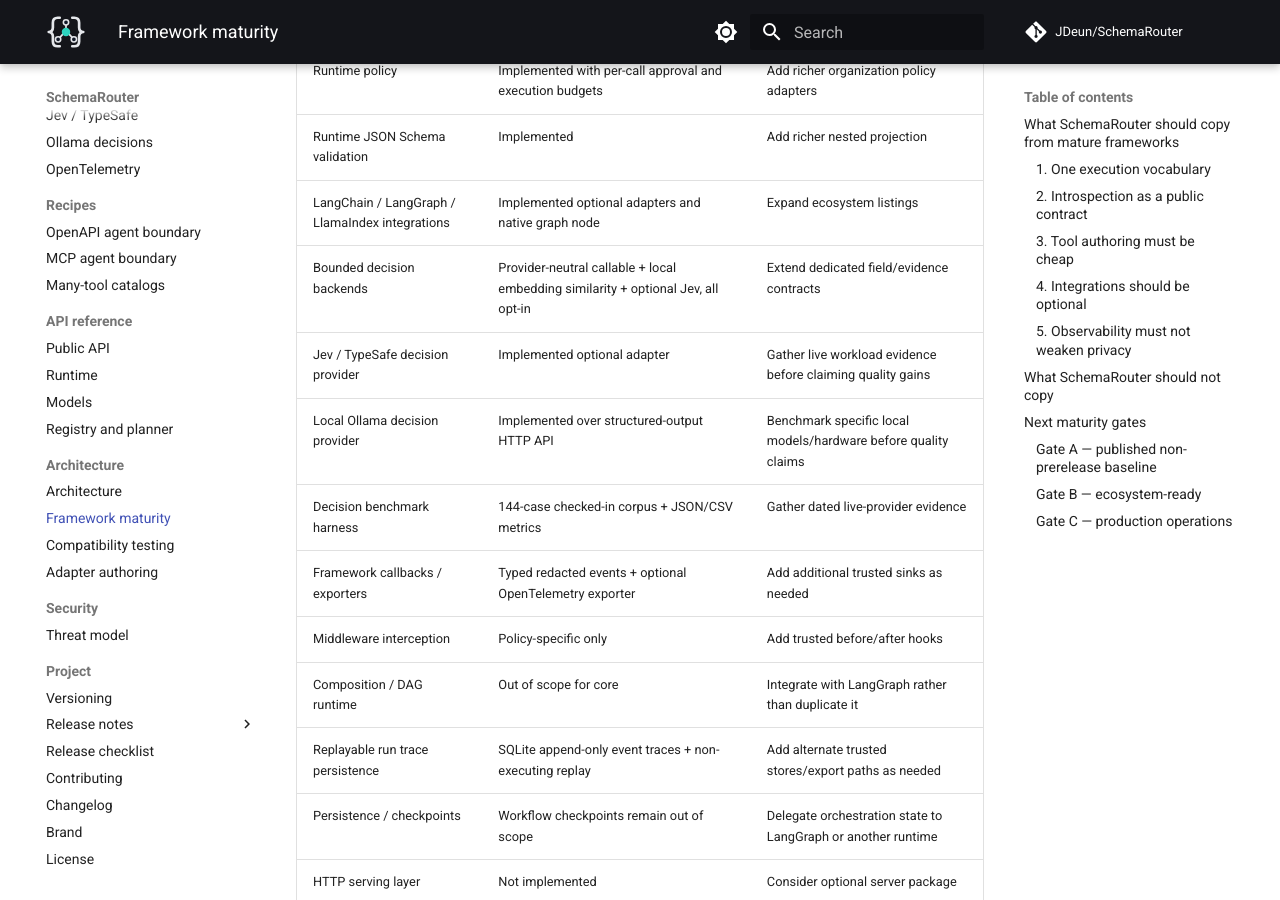
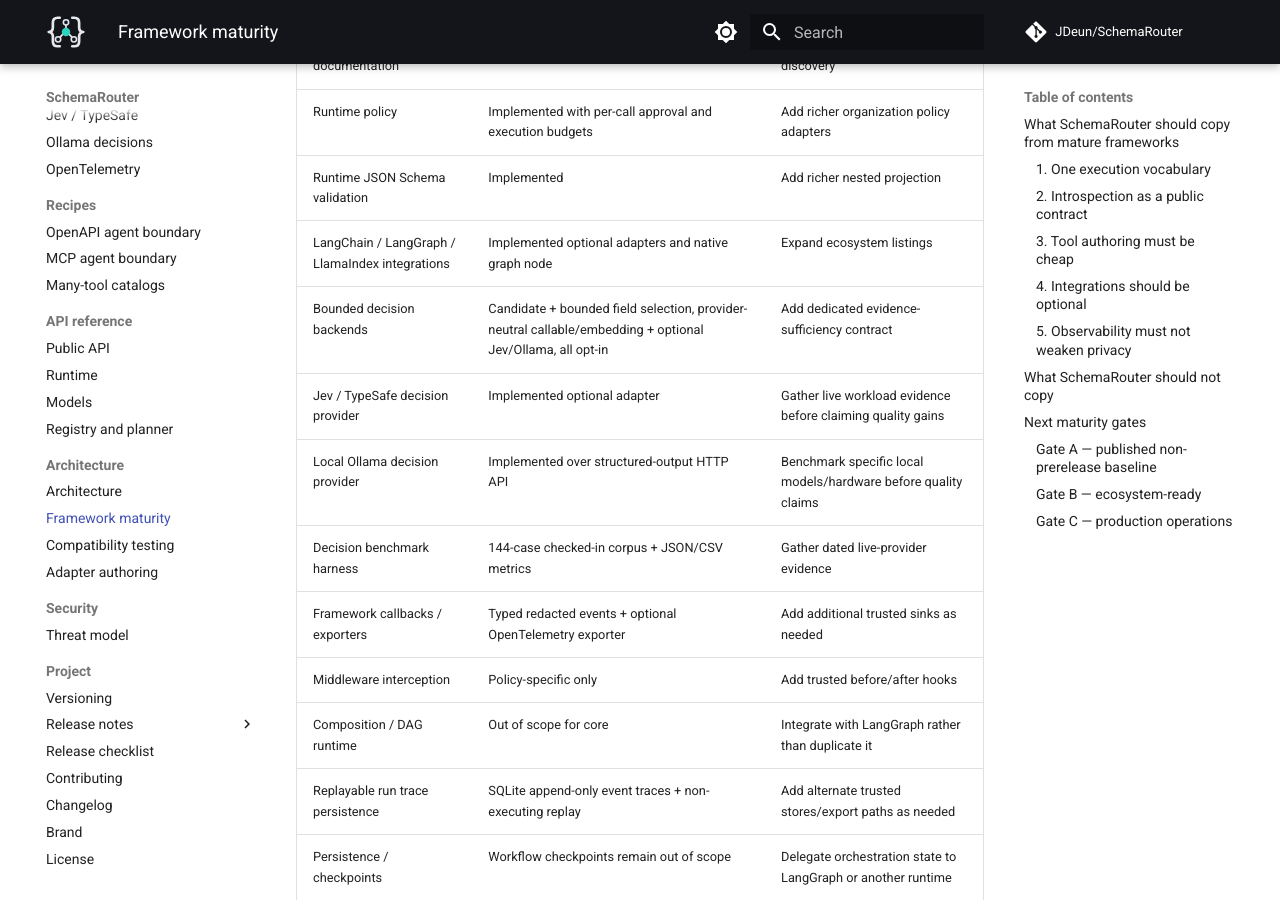
Before and after one commit to JDeun/SchemaRouter, an MkDocs documentation site: the page built from docs/framework-maturity.md, in a window 1280 px wide and 900 px high, scrolled down 1210 px. Built offline with MkDocs 1.6.1 and Material for MkDocs 9.7.7, drawn with Linux system fonts in a browser that asks for light colours; comment, search, counter and statistics services are not loaded; some of the changed text lies outside the part shown.

Commit message:
docs: mark bounded field selection implemented

```diff
--- a/docs/framework-maturity.md
+++ b/docs/framework-maturity.md
@@ -25,7 +25,7 @@
 | Runtime policy | Implemented with per-call approval and execution budgets | Add richer organization policy adapters |
 | Runtime JSON Schema validation | Implemented | Add richer nested projection |
 | LangChain / LangGraph / LlamaIndex integrations | Implemented optional adapters and native graph node | Expand ecosystem listings |
-| Bounded decision backends | Provider-neutral callable + local embedding similarity + optional Jev, all opt-in | Extend dedicated field/evidence contracts |
+| Bounded decision backends | Candidate + bounded field selection, provider-neutral callable/embedding + optional Jev/Ollama, all opt-in | Add dedicated evidence-sufficiency contract |
 | Jev / TypeSafe decision provider | Implemented optional adapter | Gather live workload evidence before claiming quality gains |
 | Local Ollama decision provider | Implemented over structured-output HTTP API | Benchmark specific local models/hardware before quality claims |
 | Decision benchmark harness | 144-case checked-in corpus + JSON/CSV metrics | Gather dated live-provider evidence |
@@ -105,6 +105,7 @@
 - optional Jev decision provider with adversarial contract tests;
 - provider-neutral embedding-similarity decision backend with threshold/margin abstention and
   malformed-vector fail-closed validation;
+- bounded field-selection contract with identifier preservation and deterministic fallback;
 - provider-neutral decision benchmark harness;
 - 144-case multilingual/adversarial benchmark corpus;
 - OpenAPI compatibility reporting;
```
